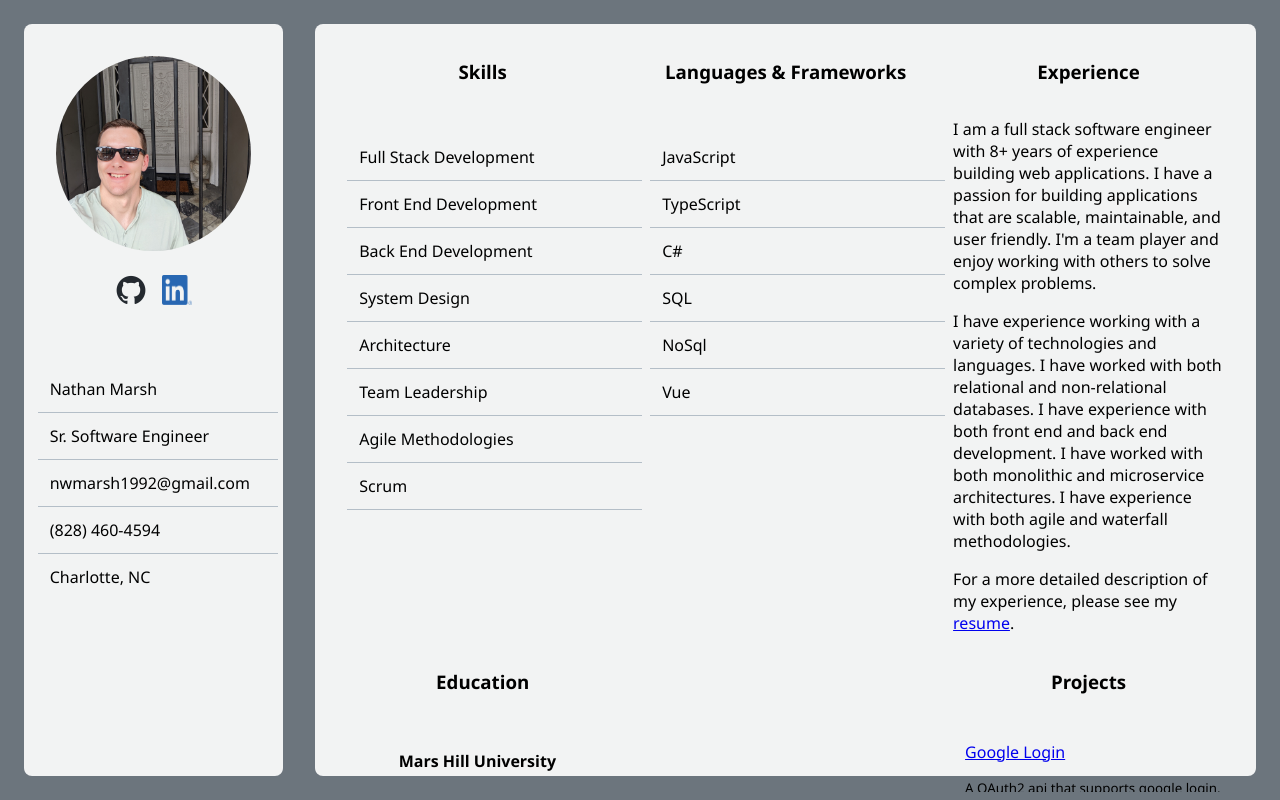
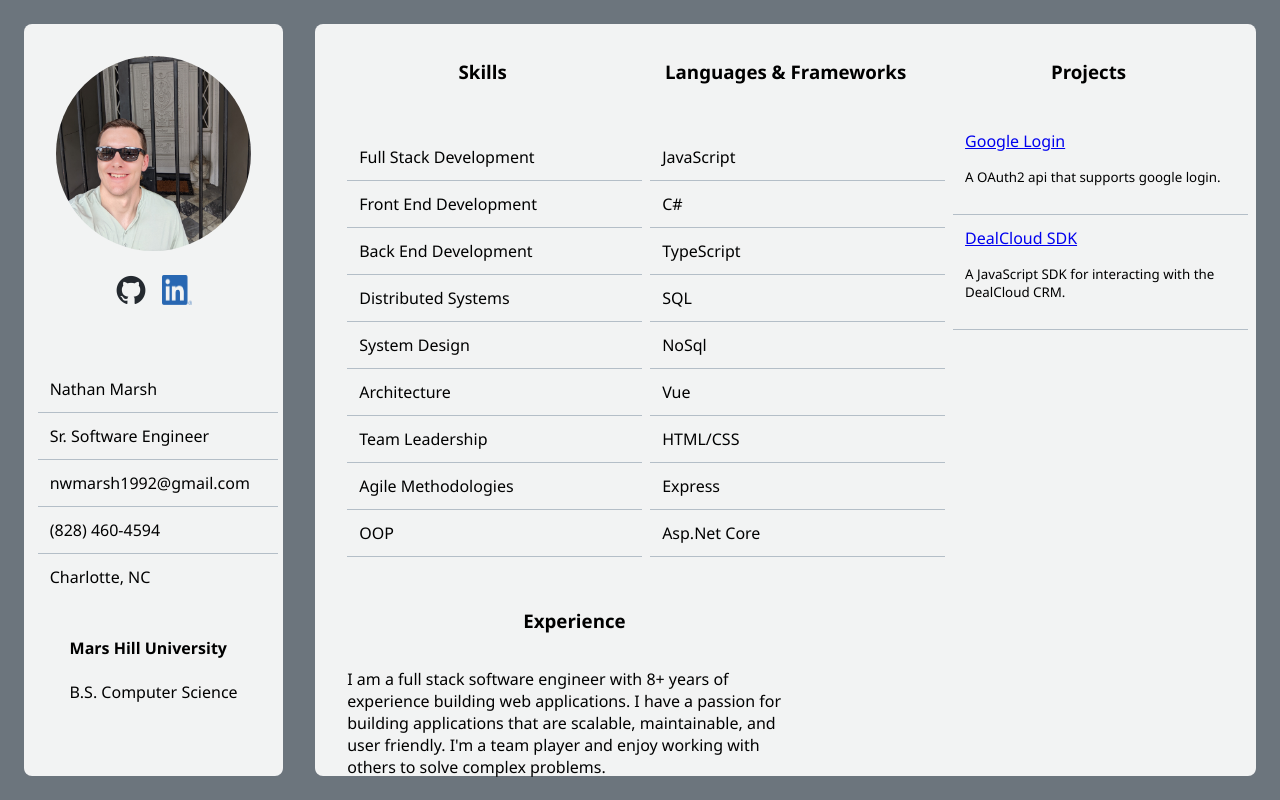
Before and after one commit to nmarsh92/nmarsh92.github.io, a plain HTML site: page index.html in a window 1280 px wide. Drawn offline with Linux system fonts and the light colour scheme.

Commit message:
Reorganize some columns

```diff
--- a/index.css
+++ b/index.css
@@ -133,6 +133,13 @@ ul {
   border-bottom: 1px solid var(--accent-color);
   width: 100%;
 }
+
+.experience {
+  flex-basis: 90%;
+  align-items: center;
+  justify-content: center;
+}
+
 /*#endregion*/
 
 /*#region Desktop*/
@@ -156,5 +163,9 @@ ul {
   .column {
     flex-basis: calc(100% / 3 - 2em);
   }
+
+  .experience {
+    flex-basis: 50%;
+  }
 }
 /*#endregion*/
--- a/index.html
+++ b/index.html
@@ -45,6 +45,10 @@
             <li class="profile-location">Charlotte, NC</li>
           </ul>
         </div>
+        <div class="education">
+          <h4 class="education-title">Mars Hill University</h4>
+          <p class="education-subtitle">B.S. Computer Science</p>
+        </div>
       </div>
       <div class="section content">
         <div class="column skills">
@@ -56,11 +60,12 @@
               <li class="skills-list-item">Full Stack Development</li>
               <li class="skills-list-item">Front End Development</li>
               <li class="skills-list-item">Back End Development</li>
+              <li class="skills-list-item">Distributed Systems</li>
               <li class="skills-list-item">System Design</li>
               <li class="skills-list-item">Architecture</li>
               <li class="skills-list-item">Team Leadership</li>
               <li class="skills-list-item">Agile Methodologies</li>
-              <li class="skills-list-item">Scrum</li>
+              <li class="skills-list-item">OOP</li>
             </ul>
           </div>
         </div>
@@ -71,13 +76,41 @@
           <div class="content-content">
             <ul class="languages-list">
               <li class="languages-list-item">JavaScript</li>
+              <li class="languages-list-item">C#</li>
               <li class="languages-list-item">TypeScript</li>
-              <li class="languages-list-item">C#</li>
               <li class="languages-list-item">SQL</li>
               <li class="languages-list-item">NoSql</li>
               <li class="languages-list-item">Vue</li>
+              <li class="languages-list-item">HTML/CSS</li>
+              <li class="languages-list-item">Express</li>
+              <li class="languages-list-item">Asp.Net Core</li>
             </ul>
           </div>
+        </div>
+        <div class="column projects">
+          <h3>Projects</h3>
+          <ul class="projects-list">
+            <li class="projects-list-item">
+              <a
+                href="https://github.com/nmarsh92/google-oauth2-ts"
+                target="_blank"
+                >Google Login</a
+              >
+              <p><sub>A OAuth2 api that supports google login.</sub></p>
+            </li>
+            <li>
+              <a
+                href="https://github.com/nmarsh92/dealcloud-helper-js"
+                target="_blank"
+                >DealCloud SDK</a
+              >
+              <p>
+                <sub
+                  >A JavaScript SDK for interacting with the DealCloud CRM.</sub
+                >
+              </p>
+            </li>
+          </ul>
         </div>
         <div class="column experience">
           <div class="header">
@@ -107,50 +140,6 @@
             </p>
           </div>
         </div>
-        <div class="column education">
-          <div class="header">
-            <h3 class="education-header-title">Education</h3>
-          </div>
-
-          <div class="content-content education-list">
-            <div class="education-list-item">
-              <h4 class="education-list-item-title">Mars Hill University</h4>
-              <p class="education-list-item-subtitle">B.S. Computer Science</p>
-              <sub class="education-list-item-subtitle">2013 - 2014</sub>
-            </div>
-            <div class="education-list-item">
-              <h4 class="education-list-item-title">
-                McDowell Technical Community College
-              </h4>
-              <sub class="education-list-item-subtitle">2011 - 2012</sub>
-            </div>
-          </div>
-        </div>
-        <div class="column projects">
-          <h3>Projects</h3>
-          <ul class="projects-list">
-            <li class="projects-list-item">
-              <a
-                href="https://github.com/nmarsh92/google-oauth2-ts"
-                target="_blank"
-                >Google Login</a
-              >
-              <p><sub>A OAuth2 api that supports google login.</sub></p>
-            </li>
-            <li>
-              <a
-                href="https://github.com/nmarsh92/dealcloud-helper-js"
-                target="_blank"
-                >DealCloud SDK</a
-              >
-              <p>
-                <sub
-                  >A JavaScript SDK for interacting with the DealCloud CRM.</sub
-                >
-              </p>
-            </li>
-          </ul>
-        </div>
       </div>
     </div>
   </body>
```
